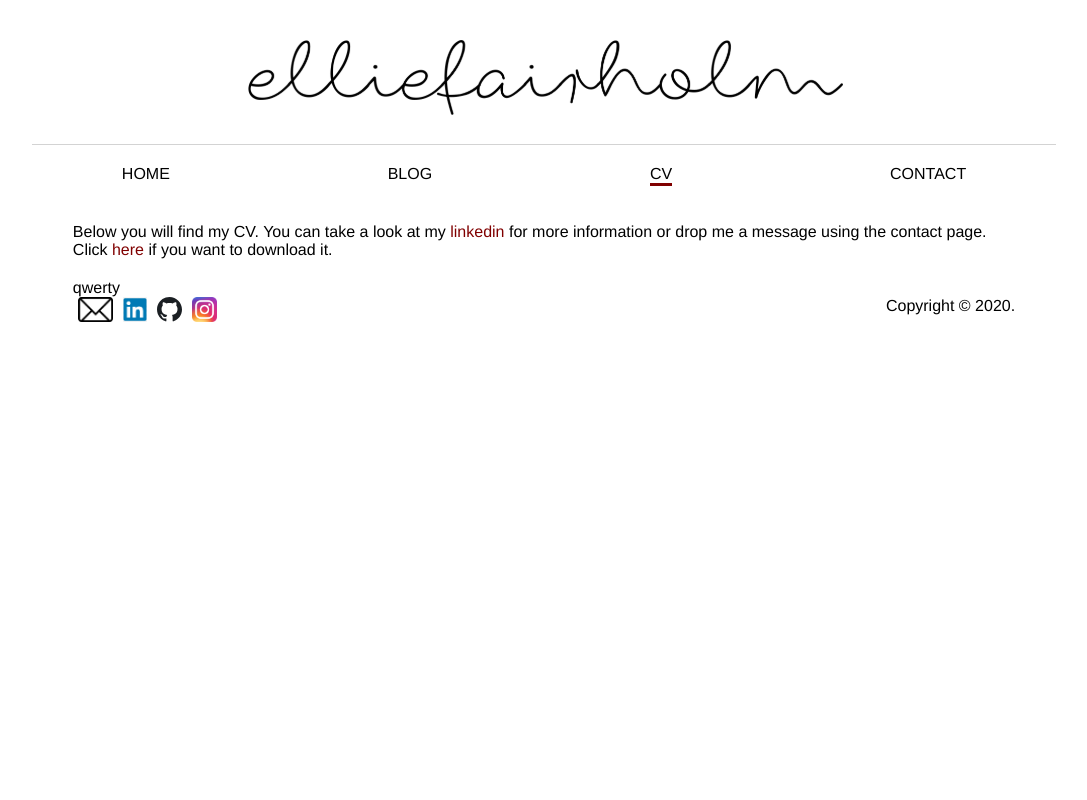
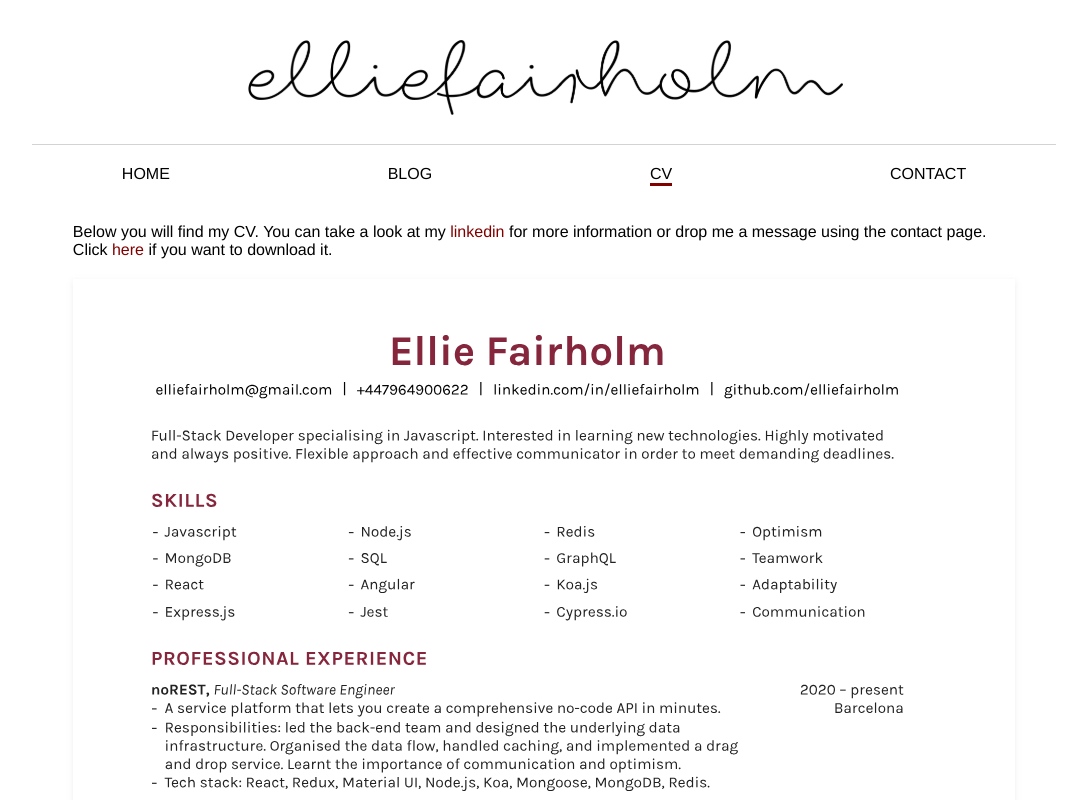
Before and after one commit to elliefairholm/personal-website, a Vue app: page /cv in a window 1280 px wide. Shown: the top 800 px of the page, without its empty margins (96-1183 px from the left). Built offline with nearby package versions, Linux system fonts and the light colour scheme.

Commit message:
feat: added cv page

```diff
--- a/src/components/container/cv-file.vue
+++ b/src/components/container/file.vue
@@ -1,5 +1,7 @@
 <template>
-  <div>qwerty</div>
+  <div class="file">
+    <img src="../../assets/cv.svg" alt="Ellie Fairholm CV" />
+  </div>
 </template>
 
 <script>
@@ -7,10 +9,8 @@
 
 <!-- Add "scoped" attribute to limit CSS to this component only -->
 <style scoped>
-.blog-list-container {
+.file {
   width: 100%;
-  display: flex;
-  flex-direction: column;
-  align-items: center;
+  box-shadow: 0px 2px 6px rgba(186, 186, 186, 0.25);
 }
 </style>
--- a/src/router/cv-page.vue
+++ b/src/router/cv-page.vue
@@ -2,7 +2,7 @@
   <div class="cv-page">
     <div class="cv-section">
       <page-intro :intro="intro"></page-intro>
-      <cv-file></cv-file>
+      <file></file>
     </div>
     <my-footer />
   </div>
@@ -11,14 +11,14 @@
 <script>
 // @ is an alias to /src
 import pageIntro from "@/components/presentational/page-intro.vue";
-import cvFile from "@/components/container/cv-file.vue";
+import file from "@/components/container/file.vue";
 import footer from "@/components/container/footer.vue";
 
 export default {
   name: "cv",
   components: {
     "page-intro": pageIntro,
-    "cv-file": cvFile,
+    file: file,
     "my-footer": footer
   },
   data() {
@@ -47,5 +47,6 @@ export default {
 
 .cv-section {
   width: 80%;
+  margin-bottom: 5%;
 }
 </style>
```
Also changed, not shown: src/assets/cv.svg (added).
